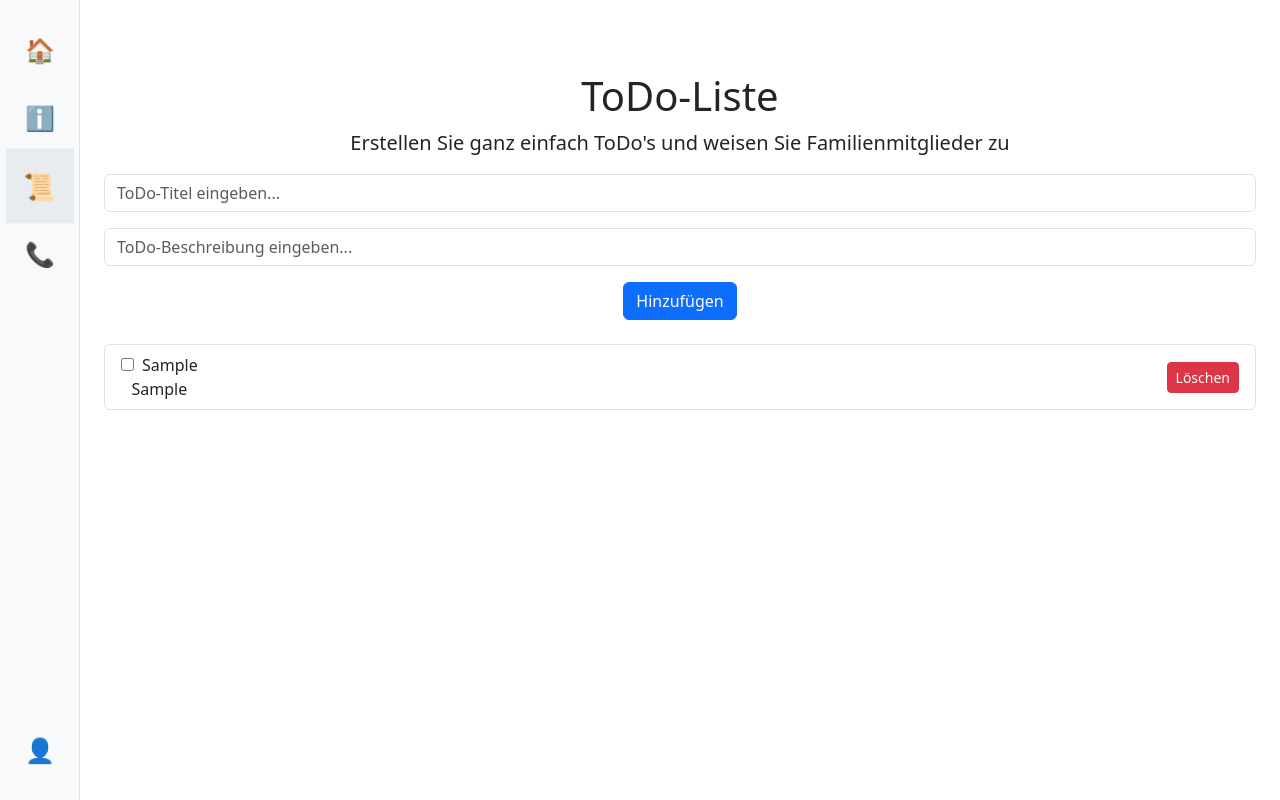
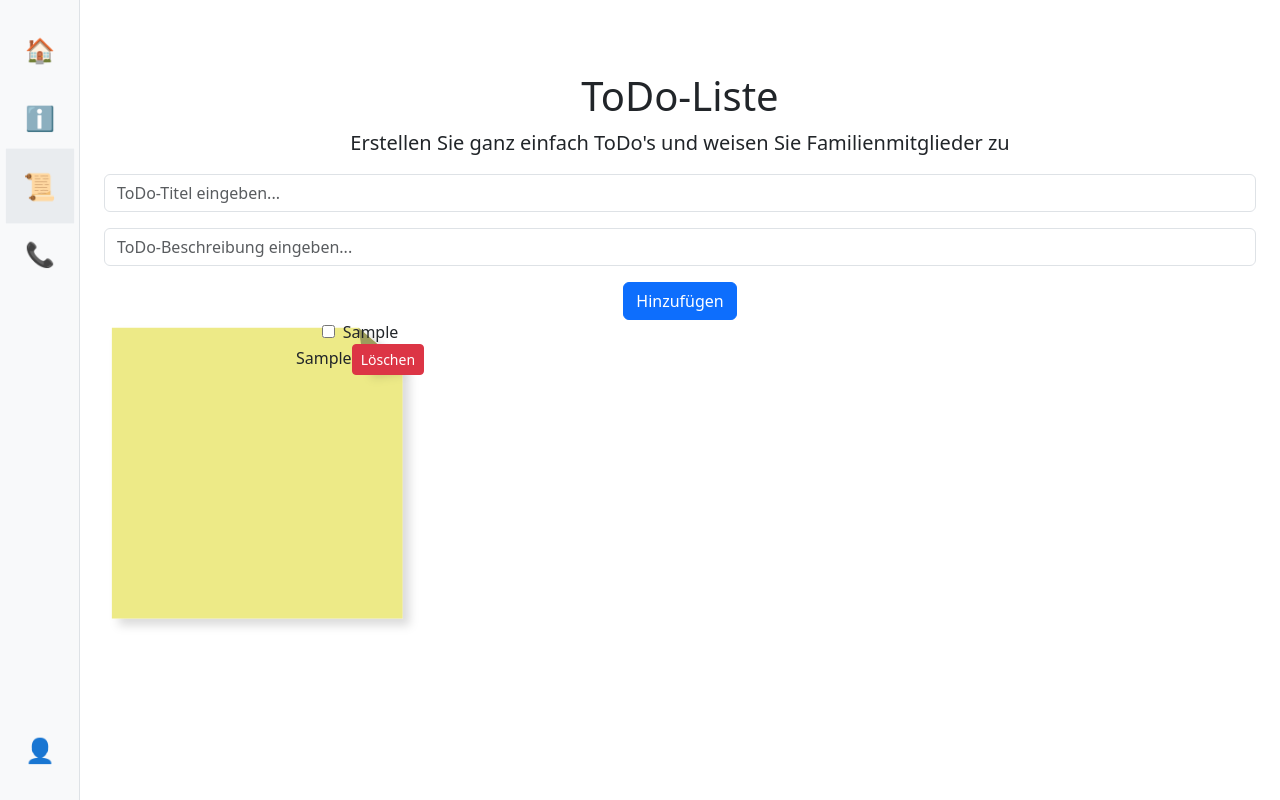
Before and after one commit to MasterLini/HomeSphere, a Vue app in the folder src/interface_page/: page /todo in a window 1280 px wide. Both pictures are taken after typing "Sample", "Sample" into the empty fields and a click on the button "Hinzufügen". Built offline with nearby package versions, Linux system fonts and the light colour scheme; no server answers; the HTML template or start-up script is replaced by a standard one.

Commit message:
Added PostIt images

```diff
--- a/src/interface_page/src/components/ToDoItem.vue
+++ b/src/interface_page/src/components/ToDoItem.vue
@@ -1,6 +1,6 @@
 <template>
-    <li class="list-group-item d-flex justify-content-between align-items-center">
-      <div>
+
+      <div class="postIt">
         <input
           type="checkbox"
           v-model="todo.completed"
@@ -14,9 +14,9 @@
         <span :class="{ 'text-decoration-line-through': todo.completed }">
           {{ todo.description }}
         </span>
-      </div>
       <button class="btn btn-danger btn-sm" @click="remove">Löschen</button>
-    </li>
+    </div>
+
   </template>
 
   <script>
@@ -44,6 +44,14 @@
   </script>
 
   <style>
+
+  .postIt {
+    background-image: url('../assets/postit.svg');
+    height: 40vh;
+    width: 40vw;
+    background-repeat: no-repeat;
+  }
+
   .text-decoration-line-through {
     text-decoration: line-through;
   }
--- a/src/interface_page/src/views/ToDoView.vue
+++ b/src/interface_page/src/views/ToDoView.vue
@@ -19,7 +19,7 @@
       <button type="submit" class="btn btn-primary">Hinzufügen</button>
     </form>
 
-    <ul class="list-group mt-4">
+    <div class="postItDiv">
       <ToDoItem
         v-for="(todo, index) in todos"
         :key="index"
@@ -28,7 +28,7 @@
         @remove="removeTodo"
         @update="updateTodo"
       />
-    </ul>
+    </div>
   </div>
 </template>
 
@@ -82,3 +82,10 @@ export default {
   }
 };
 </script>
+<style>
+.postItDiv {
+  display: grid;
+  grid-template-columns: repeat(auto-fill, minmax(250px, 1fr));
+  gap:10vw;
+}
+</style>
```
Also changed, not shown: src/interface_page/src/assets/postit.svg (added).
